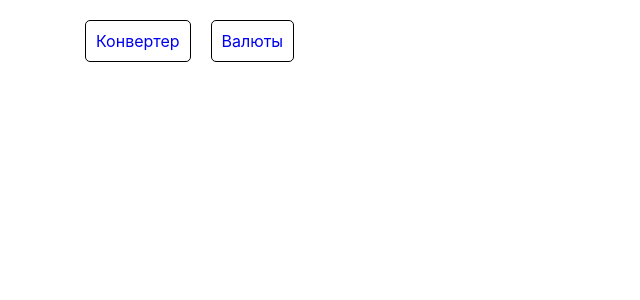
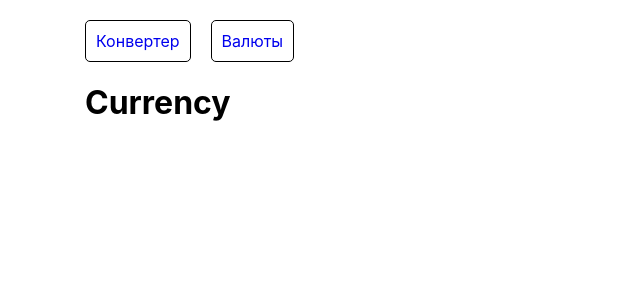
Before and after one commit to SHshzik/convert, a React (Create React App) app: page /currency in a window 1280 px wide. Shown: the top 300 px of the page, without its empty margins (0-640 px from the left). Built offline with nearby package versions, Linux system fonts and the light colour scheme.

Commit message:
feat: add routing

```diff
--- a/src/App.js
+++ b/src/App.js
@@ -1,13 +1,28 @@
 import React from 'react';
+import {BrowserRouter as Router, Route, Switch} from "react-router-dom";
+import 'bootstrap/dist/css/bootstrap-grid.min.css';
 
-import 'bootstrap/dist/css/bootstrap-grid.min.css';
 import Header from './components/Header/Header';
+import Currency from "./components/Currency/Currency";
+import Convert from "./components/Convert/Convert";
 
 function App() {
   return (
-    <div>
-      <Header />
-    </div>
+    <Router>
+      <div>
+        <Header />
+        <div className="container">
+          <Switch>
+            <Route path="/currency">
+              <Currency/>
+            </Route>
+            <Route exact path="/">
+              <Convert/>
+            </Route>
+          </Switch>
+        </div>
+      </div>
+    </Router>
   );
 }
 
--- /dev/null
+++ b/src/components/Convert/Convert.js
@@ -0,0 +1,9 @@
+import React from 'react';
+
+export default class Covert extends React.Component{
+  render() {
+    return (
+      <h1>Convert</h1>
+    )
+  }
+}
--- /dev/null
+++ b/src/components/Currency/Currency.js
@@ -0,0 +1,9 @@
+import React from 'react';
+
+export default class Currency extends React.Component {
+  render() {
+    return (
+      <h1>Currency</h1>
+    )
+  }
+}
--- a/src/components/Header/Header.js
+++ b/src/components/Header/Header.js
@@ -1,7 +1,8 @@
 import React from 'react';
+import Container from "react-bootstrap/Container";
+import {Link} from "react-router-dom";
 
 import './Header.css';
-import Container from "react-bootstrap/Container";
 
 export default class Header extends React.Component {
   render() {
@@ -9,10 +10,10 @@ export default class Header extends React.Component {
       <Container className="header">
         <ul className="header-list">
           <li className="header-list__item">
-            <a href="/" className="header-list__link">Конвертер</a>
+            <Link to="/" className="header-list__link">Конвертер</Link>
           </li>
           <li className="header-list__item">
-            <a href="/currency" className="header-list__link">Валюты</a>
+            <Link to="/currency" className="header-list__link">Валюты</Link>
           </li>
         </ul>
       </Container>
```
